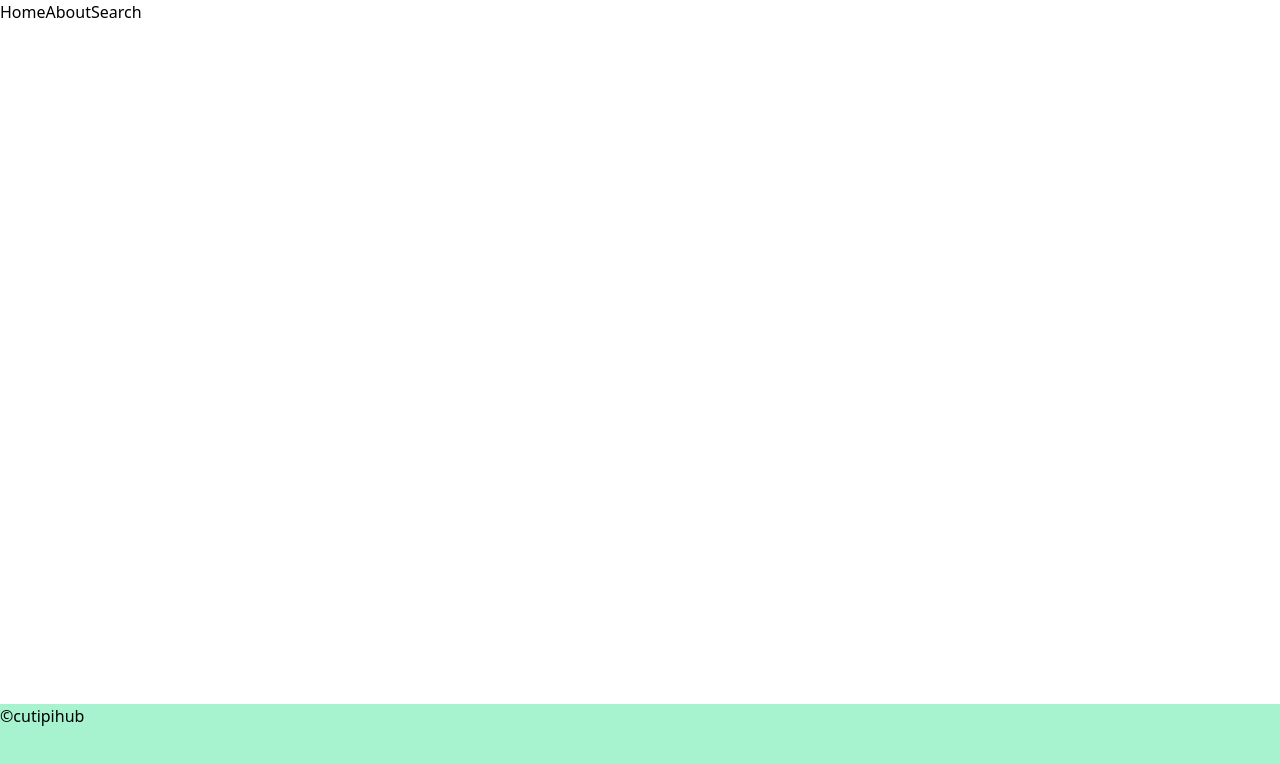
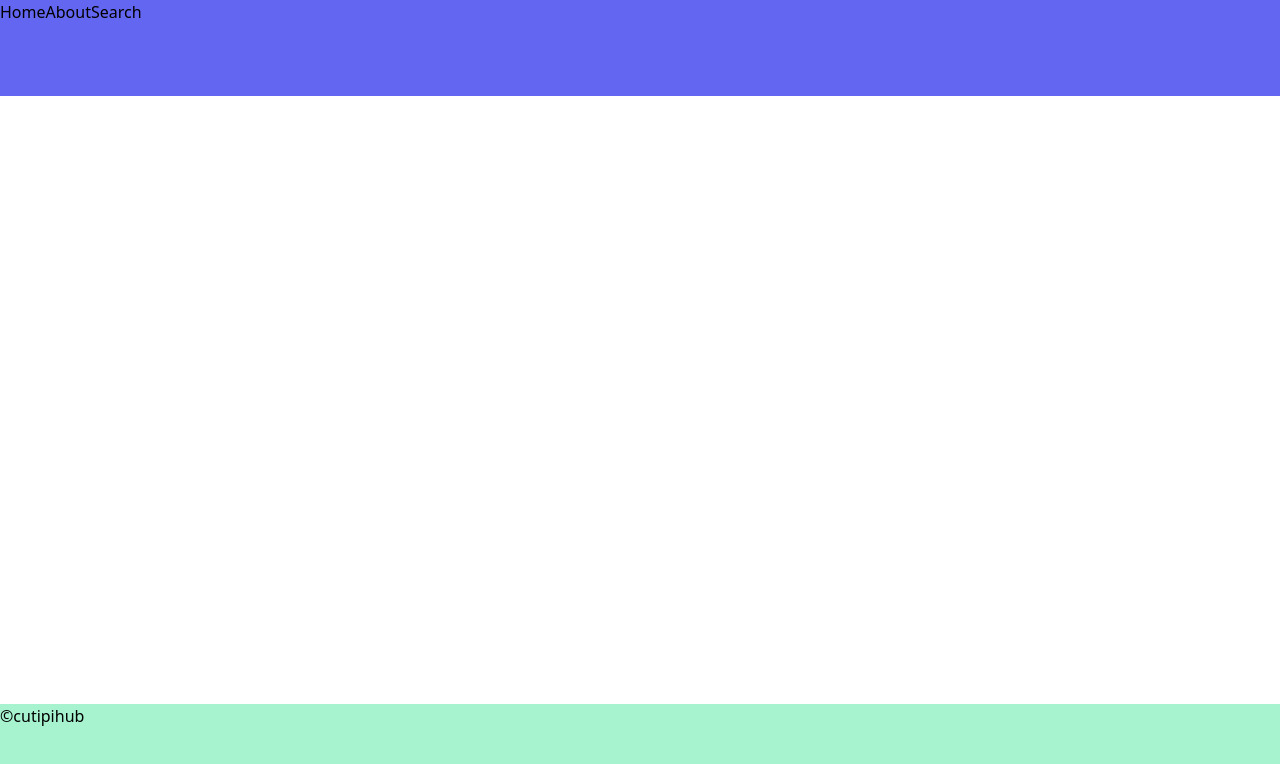
Before and after one commit to u-s-c-l/i-t-t-w-s-d, a React (Create React App) app: page /userprofile in a window 1280 px wide. Shown: the top 764 px of the page. Built offline with nearby package versions, Linux system fonts and the light colour scheme.

Commit message:
added colour and size to nav

```diff
--- a/src/layout/Header/index.js
+++ b/src/layout/Header/index.js
@@ -4,7 +4,7 @@ import { NavLink } from "react-router-dom";
 const Header = () => {
   return (
     <>
-      <nav>
+      <nav className="bg-indigo-500 w-full h-24">
         <NavLink exact to="/" activeClassName="active">Home</NavLink>
         <NavLink to="/about" activeClassName="active">About</NavLink>
         <NavLink to="/search" activeClassName="active">Search</NavLink>
```
